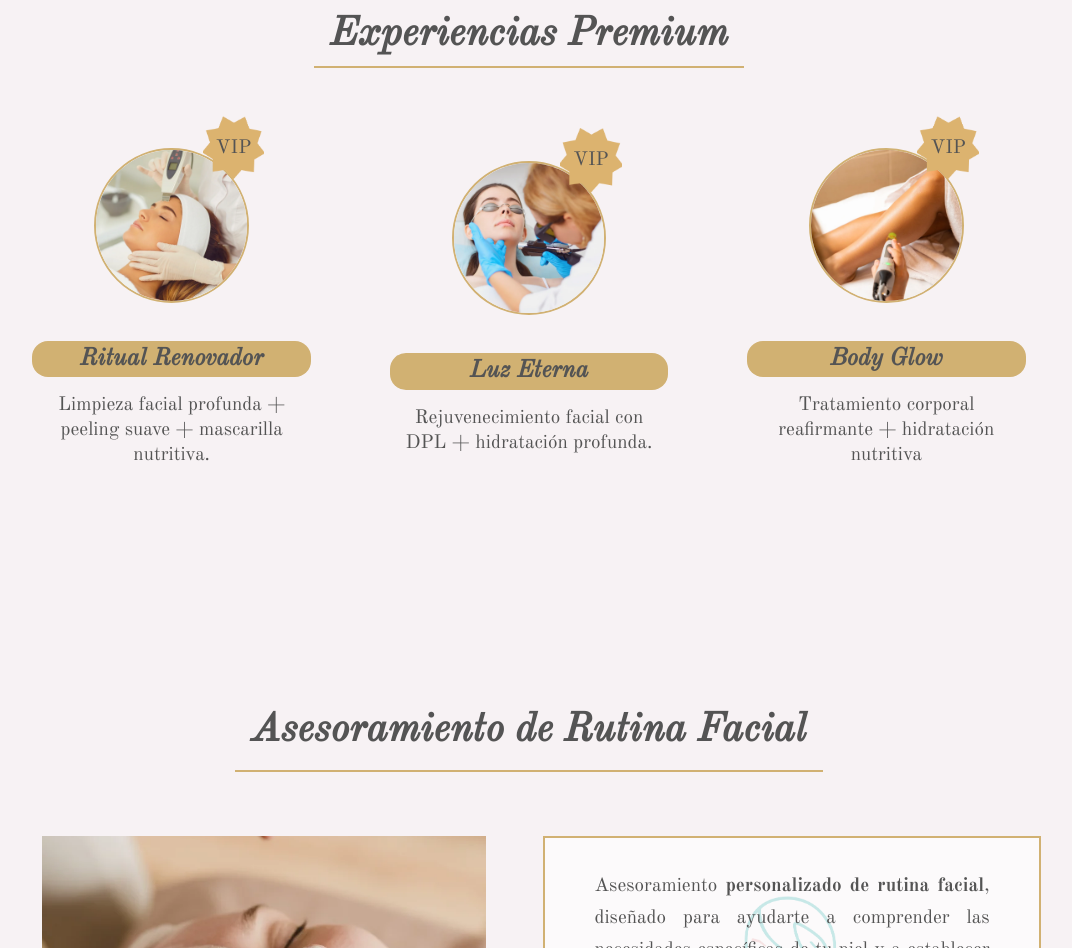
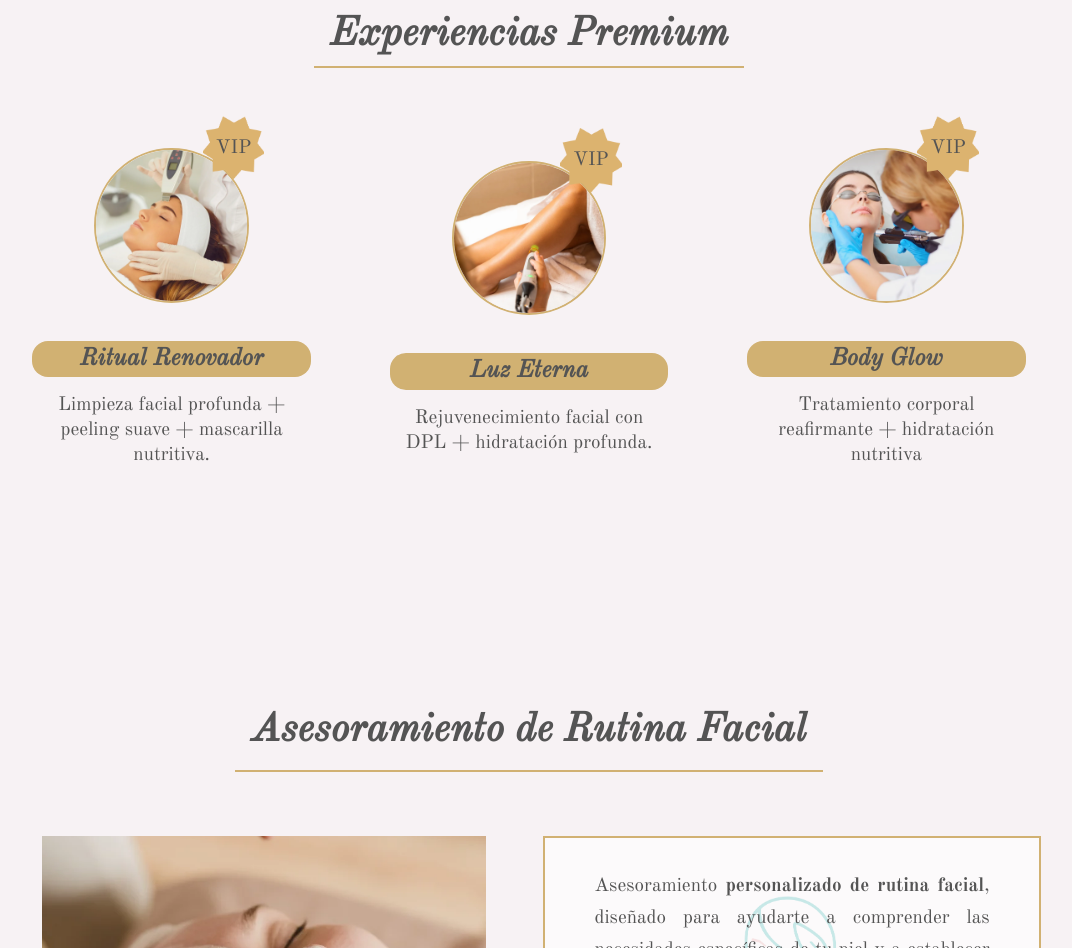
Before and after one commit to leonelalemakurydata-gif/Proyecto-Serena, a plain HTML site: page index.html in a window 1280 px wide. Shown: the part 4149-5097 px from the top of the page, without its empty margins (111-1183 px from the left). Drawn offline with nearby package versions, Linux system fonts and the light colour scheme; files whose address does not match are found by name.

Commit message:
index.html
Cambio imagenes

```diff
--- a/index.html
+++ b/index.html
@@ -347,7 +347,7 @@
                 </div>
                 <div class="premiumItem">
                     <div class="premiumImg">
-                        <img src="img/premium/premiun_luz_eterna.webp" alt="" loading="lazy">
+                        <img src="img/premium/premiun_body_glow.webp" alt="" loading="lazy">
                     </div>
                     <div class="textoPremiumContainer">
                         <h4 class="detalleTituloPremium old-standard-tt-regular-italic">Luz Eterna</h4>
@@ -359,7 +359,7 @@
                 </div>
                 <div class="premiumItem">
                     <div class="premiumImg">
-                        <img src="img/Premium/premiun_body_glow.webp" alt="" loading="lazy">
+                        <img src="img/Premium/premiun_luz_eterna.webp" alt="" loading="lazy">
                     </div>
                     <div class="textoPremiumContainer">
                         <h4 class="detalleTituloPremium old-standard-tt-regular-italic">Body Glow</h4>
@@ -482,4 +482,5 @@
     <script src="main.js"></script>
 </body>
 
+
 </html>
```
